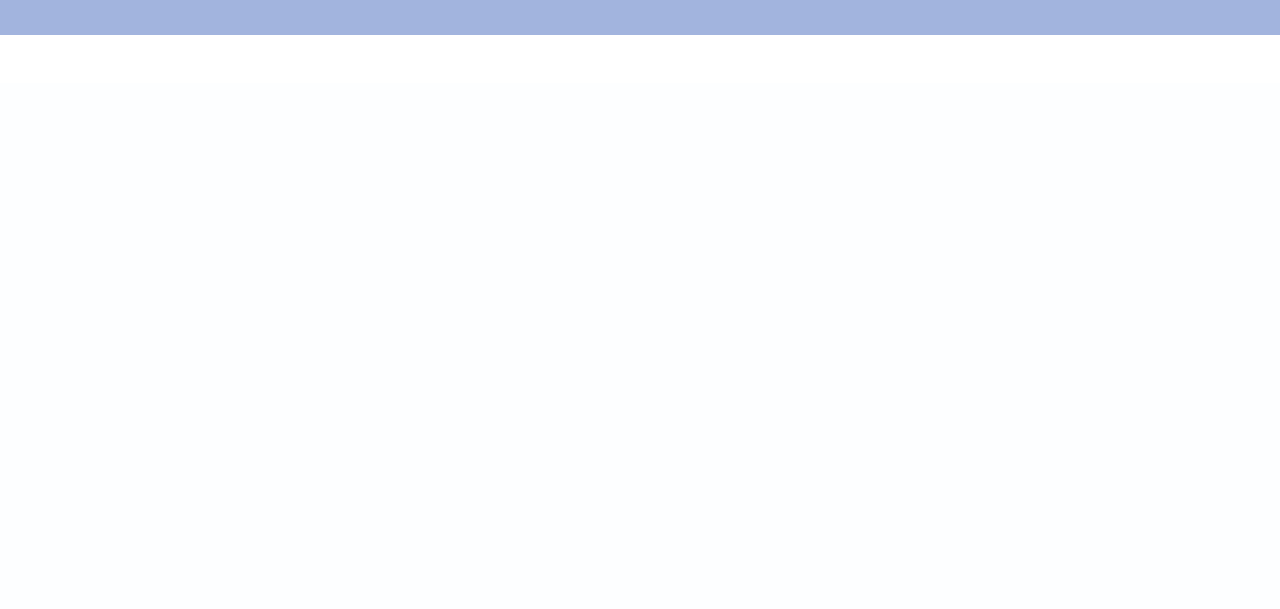
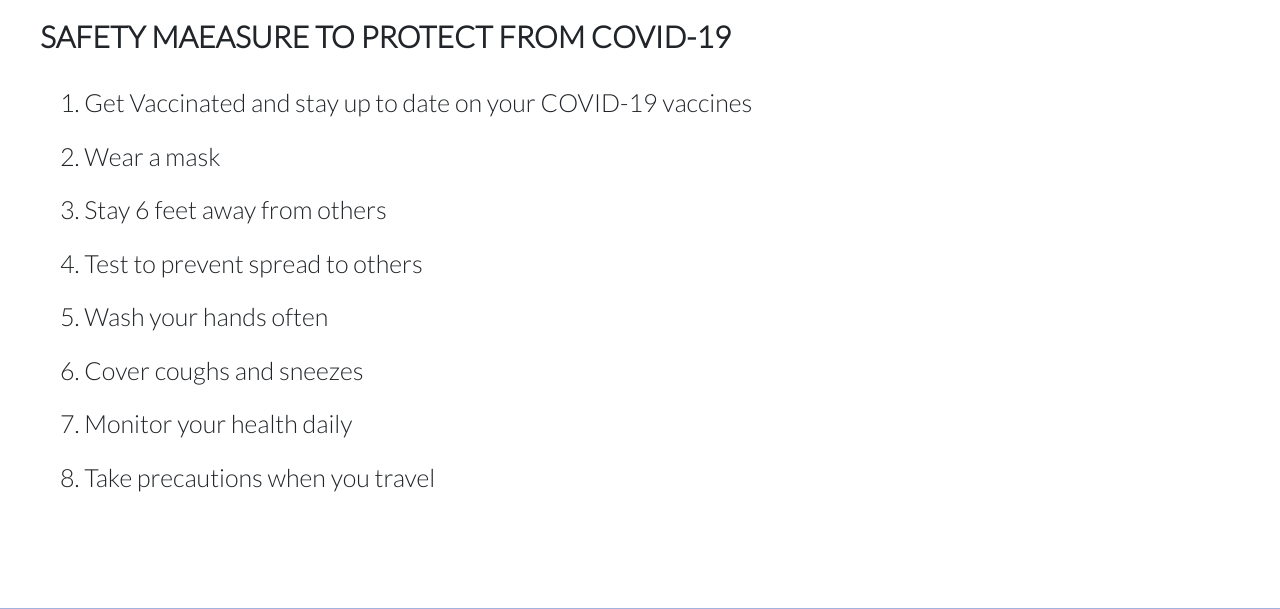
Before and after one commit to anjuu123/django-hospital, a Django app: page / in a window 1280 px wide; the page is wider, and only the part inside the window is pictured. Shown: the part 1717-2326 px from the top of that part. Before the commit the page ends 1752 px from the top of that part, so only its background shows below. Run offline with Django 3.2, Linux system fonts and the light colour scheme; some libraries are stand-ins or nearby versions.

Commit message:
about css done

```diff
--- a/hospital_mgmt/hospital/static/css/style.css
+++ b/hospital_mgmt/hospital/static/css/style.css
@@ -11,6 +11,7 @@ h1 {
     font-size: 30px;
     font-weight: bold;
     text-transform: uppercase;
+    letter-spacing: 2;
 }
 
 p {
@@ -84,6 +85,27 @@ p {
     margin-bottom: 0px;
 }
 
+
+.safety h1
+{
+    margin-top: 70x;
+    margin-bottom: 30px;
+    margin-left:40px ;
+
+}
+
+.safety p{
+    font-size: 25px;
+    margin-left: 60px;
+}
+
+.more-about
+{
+    padding-top: 30px;
+    margin-left: 30px;
+}
+
+
 /* contact */
 .map {
     width: 100%;
@@ -126,6 +148,7 @@ h3 {
   .services-h1
   {
       margin: 20px;
+
   }
   .card-deck
   {
--- a/hospital_mgmt/hospital/templates/about.html
+++ b/hospital_mgmt/hospital/templates/about.html
@@ -11,36 +11,60 @@
           About Us
         </h1>
         <p class="text-secondary about-text">
-            Lorem ipsum dolor sit amet consectetur adipisicing elit. Suscipit
-            repellat iure laboriosam cum voluptatum, nam minima deserunt aut?
-            Distinctio voluptatibus dolor quaerat Lorem ipsum dolor sit amet consectetur adipisicing elit. Suscipit
-            repellat iure laboriosam cum
+          We are committed to improving health outcomes for people of color and ensuring that all  citizens have access
+          to high-quality, affordable care. We seek to achieve permanent improvements in people's lives via public
+          policy, grantmaking, and leadership development.
+          Everyone, regardless of color, ethnicity, or financial level, deserves the chance to be as healthy as
+          possible. We are committed to enhancing the health of all of our community members. We work to improve the
+          health of people of color and ensure that all citizens have access to affordable health care.
         </p>
       </div>
 
       <div class="col-md-6 text-center">
         <div class="col-md-6 mb-3 about-img">
-              <img
-                src="{% static 'images/slide.jpg' %}"
-                alt="img2" class="about-img"
-              />
+          <img src="{% static 'images/slide.jpg' %}" alt="img2" class="about-img" />
         </div>
       </div>
     </div>
   </div>
 </div>
-    <p class="text-secondary text-2">
-      quo omnis illo sequi at velit,
-      odit quod! Lorem ipsum dolor sit amet consectetur adipisicing elit. Suscipit
-      repellat iure laboriosam cum voluptatum, nam minima deserunt aut?
-      Distinctio voluptatibus dolor quaerat quo omnis illo sequi at velit,
-      odit quod! quo omnis illo sequi at velit,
-      odit quod! Lorem ipsum dolor sit amet consectetur adipisicing elit. Suscipit
-      repellat iure laboriosam cum voluptatum, nam minima deserunt aut?
-      Distinctio voluptatibus dolor quaerat quo omnis illo sequi at velit,
-      odit quod!
+<div class="more-about">
+  <h1 class=" py-2 ">Mission, Vision & Values</h1>
+  <div>
+    <h3>Our Mission</h3>
+    <p class="text-secondary text-2 mt-3">
+
+      Our mission is to save life and improve health of everyone comes to our hospital.
     </p>
 
   </div>
 
+
+  <div>
+    <h3 class="py-2">Our Vision</h3>
+    <p class="text-secondary text-2 mt-3">We shall define and provide medicines setting the bar for
+      compassion and innovation while always prioritizing patients and their families.</p>
+  </div>
+
+  <div>
+    <h3 class="py-2">Our Value</h3>
+    <p class="text-secondary text-2 mt-3">Our Values is to put the people at first priority, do the right thing and how we continue the work helping peoples</p>
+  </div>
+
+  </div>
+</div>
+
+
+<div class=" py-5 mb-3  safety">
+  <h1>Safety Maeasure To Protect From Covid-19</h1>
+  <p>1. Get Vaccinated and stay up to date on your COVID-19 vaccines</p>
+ <p>2.  Wear a mask</p>
+ <p>3.  Stay 6 feet away from others</p>
+ <p>4. Test to prevent spread to others</p>
+ <p>5.  Wash your hands often</p>
+ <p>6. Cover coughs and sneezes</p>
+ <p>7.  Monitor your health daily</p>
+<p> 8. Take precautions when you travel</p>
+</div>
+
 {%endblock%}
```
Also changed, not shown: hospital_mgmt/db.sqlite3. Lines whose indentation alone changed are shown as unchanged.
